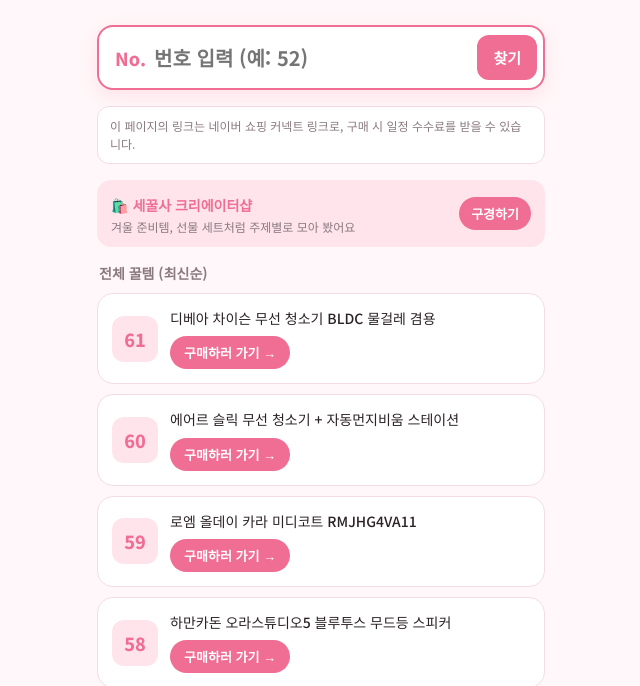
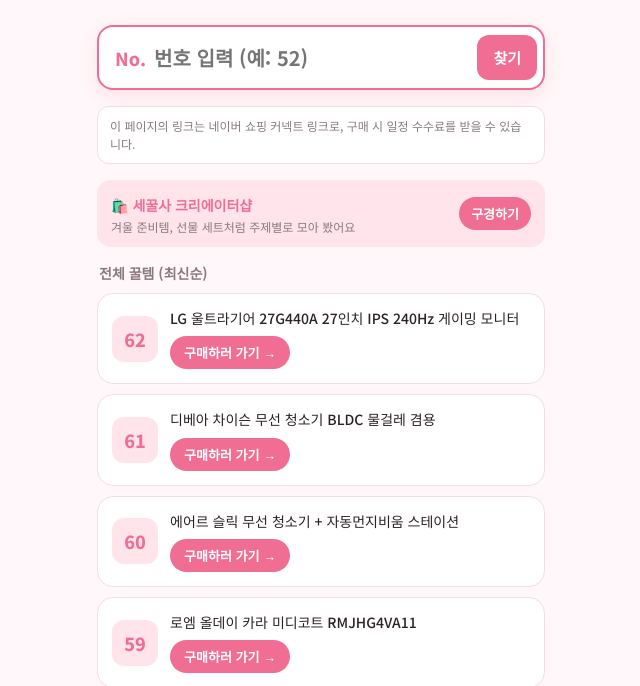
Before and after one commit to bumsu3873-hub/ggulitemlog, a plain HTML site: page index.html in a window 1280 px wide. Shown: the part 131-817 px from the top of the page, without its empty margins (319-959 px from the left). Drawn offline with Linux system fonts and the light colour scheme.

Commit message:
상품 추가: LG 울트라기어 27G440A 27인치 IPS 240Hz 게이밍 모니터
Co-Authored-By: Claude Opus 5.5 <noreply@anthropic.com>

```diff
--- a/index.html
+++ b/index.html
@@ -150,7 +150,8 @@ const items = [
   ["하만카돈 오라스튜디오5 블루투스 무드등 스피커", "https://naver.me/x7eWnzr5"],
   ["로엠 올데이 카라 미디코트 RMJHG4VA11", "https://naver.me/5dhiCmPU"],
   ["에어르 슬릭 무선 청소기 + 자동먼지비움 스테이션", "https://naver.me/Ge7ipucx"],
-  ["디베아 차이슨 무선 청소기 BLDC 물걸레 겸용", "https://naver.me/5xgff7MM"]
+  ["디베아 차이슨 무선 청소기 BLDC 물걸레 겸용", "https://naver.me/5xgff7MM"],
+  ["LG 울트라기어 27G440A 27인치 IPS 240Hz 게이밍 모니터", "https://naver.me/5QsgaYDm"]
 ];
 
 const card = (n, [name, url]) => `
```
